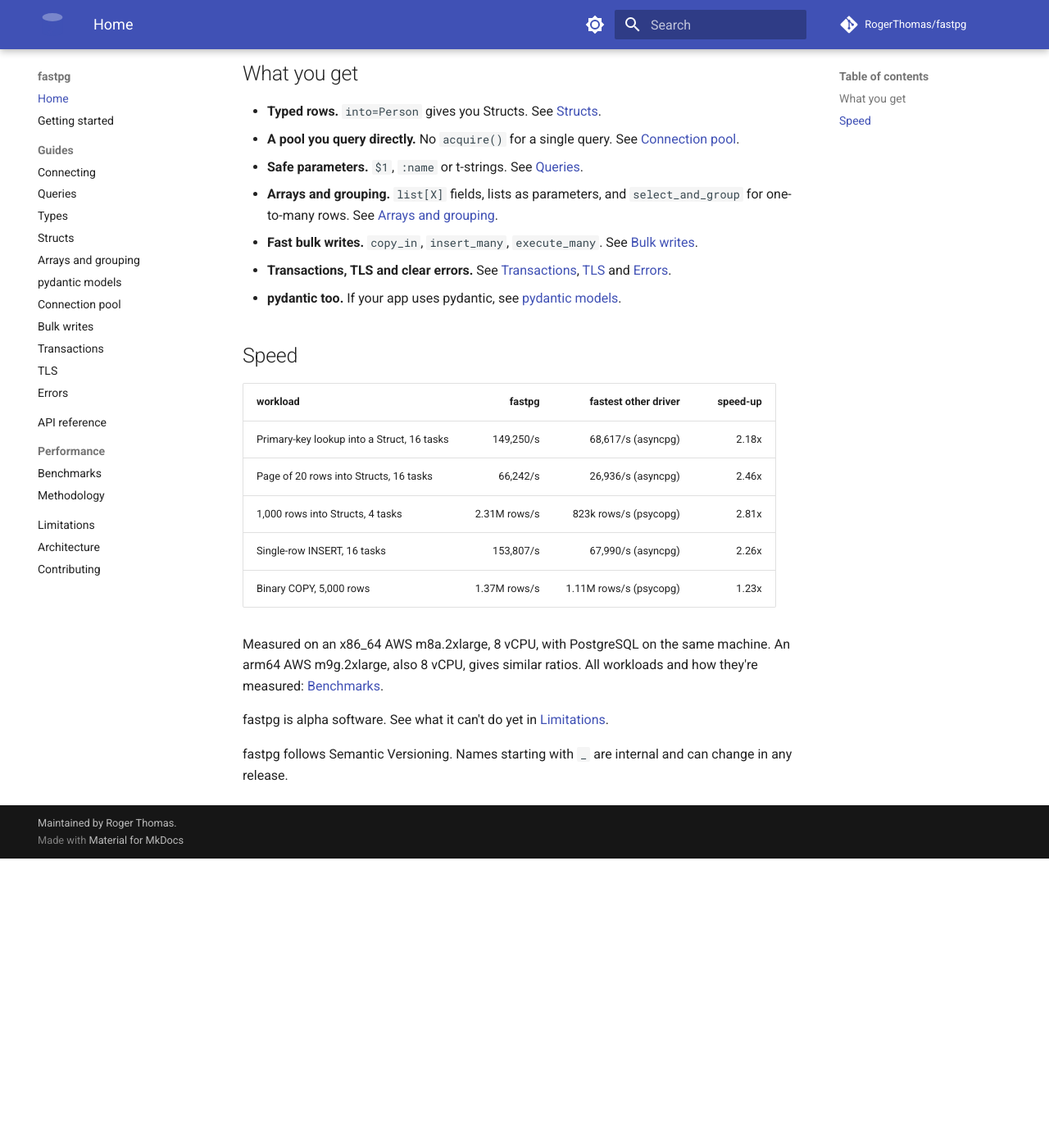
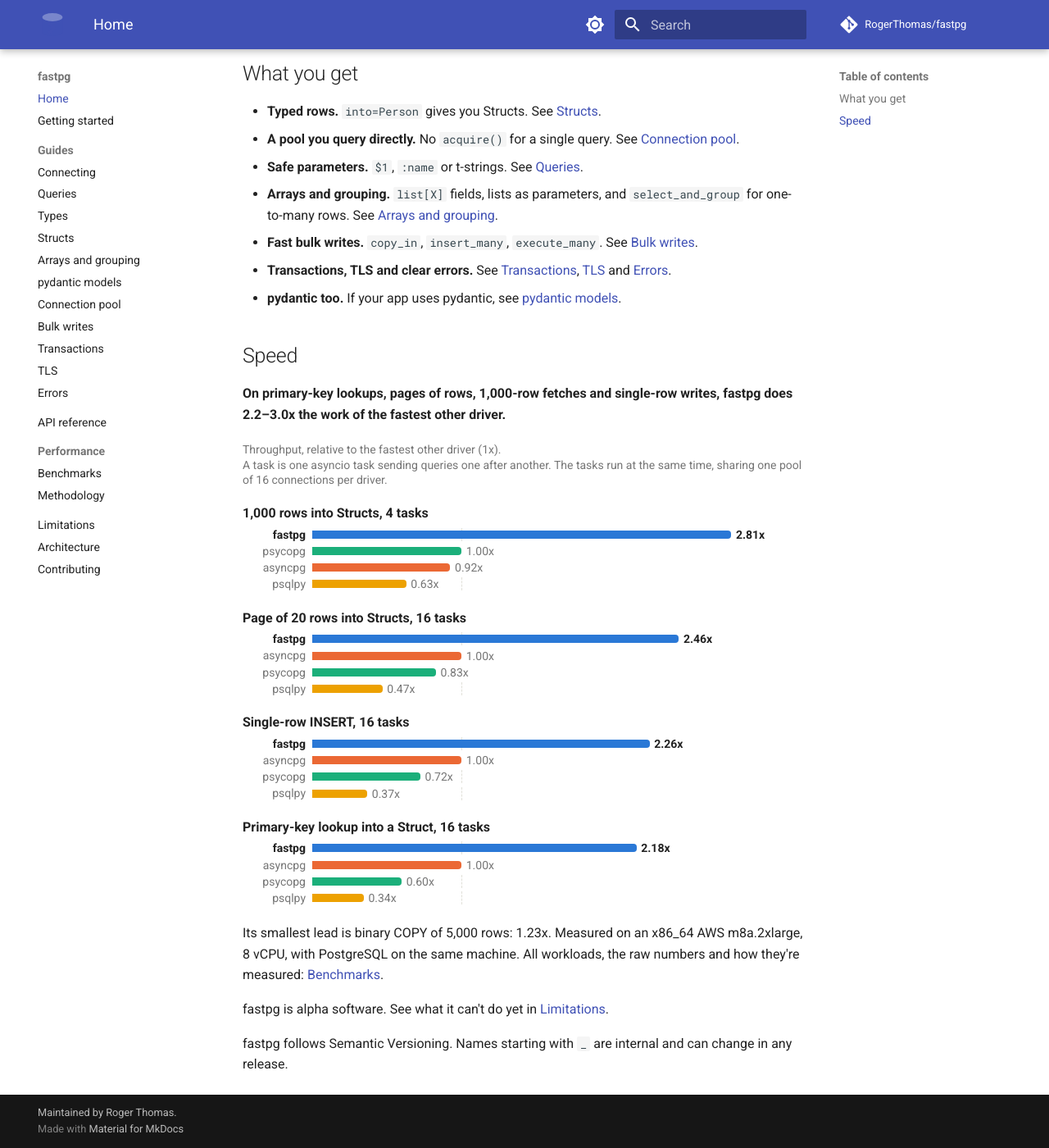
Before and after one commit to RogerThomas/fastpg, an MkDocs documentation site: the page built from docs/index.md, in a window 1280 px wide and 1400 px high, scrolled down 796 px. Shown: the whole window at 82% size. Built offline with MkDocs 1.6.1 and Material for MkDocs 9.7.7, drawn with Linux system fonts in a browser that asks for light colours; comment, search, counter and statistics services are not loaded; before the commit the page ends 1843 px from its top, so only the background shows below that.

Commit message:
docs: lead the home page's Speed section with the same chart as Benchmarks (#84)
The home page's Speed section now matches the Benchmarks page:

- the same bold headline: "On primary-key lookups, pages of rows,
1,000-row fetches and single-row writes, fastpg does 2.2–3.0x the work
of the fastest other driver.";
- the same bar chart, for four workloads, one for each kind the headline
names: 1,000 rows into Structs (2.81x), a page of 20 rows (2.46x),
single-row INSERT (2.26x) and a primary-key lookup into a Struct
(2.18x). Each driver has its own colour, the fastest is first, and every
bar has a label;
- then the smallest lead (binary COPY, 1.23x), the machine, and a link
to the Benchmarks page for every workload and the raw numbers.

`task bench-page -- <compare JSON>` now rebuilds both pages from one
run. Both use the same headline code, so they can't disagree. The
Benchmarks page's output is byte for byte the same.

```diff
--- a/Taskfile.yml
+++ b/Taskfile.yml
@@ -191,7 +191,7 @@
 
   bench-page:
     desc: >-
-      Rebuild the Benchmarks page's chart and table from a compare JSON
+      Rebuild the speed charts on the Benchmarks page and the home page from a compare JSON
       (`task bench-page -- <path>`)
     cmd: uv run yeet ./bench/perf_page.py {{.CLI_ARGS}}
 
--- a/docs/index.md
+++ b/docs/index.md
@@ -53,17 +53,48 @@
 
 ## Speed
 
-| workload | fastpg | fastest other driver | speed-up |
-|---|---:|---:|---:|
-| Primary-key lookup into a Struct, 16 tasks | 149,250/s | 68,617/s (asyncpg) | 2.18x |
-| Page of 20 rows into Structs, 16 tasks | 66,242/s | 26,936/s (asyncpg) | 2.46x |
-| 1,000 rows into Structs, 4 tasks | 2.31M rows/s | 823k rows/s (psycopg) | 2.81x |
-| Single-row INSERT, 16 tasks | 153,807/s | 67,990/s (asyncpg) | 2.26x |
-| Binary COPY, 5,000 rows | 1.37M rows/s | 1.11M rows/s (psycopg) | 1.23x |
+<!-- home-speed:start -->
 
+**On primary-key lookups, pages of rows, 1,000-row fetches and single-row writes, fastpg does 2.2–3.0x the work of the fastest other driver.**
+
+<div class="bench-chart" role="img" aria-label="Bar chart of throughput relative to the fastest other driver: fastpg does 2.18x to 2.81x on each of the four workloads.">
+  <div class="bench-axis">
+    Throughput, relative to the fastest other driver (1x).<br>
+    A task is one asyncio task sending queries one after another. The tasks run at the same time, sharing one pool of 16 connections per driver.
+  </div>
+  <div class="bench-group">
+    <div class="bench-caption">1,000 rows into Structs, 4 tasks</div>
+    <div class="bench-row bench-row--fastpg" title="fastpg: 2.31M rows/s (2.81x of psycopg)"><span class="bench-name">fastpg</span><span class="bench-track"><span class="bench-bar" style="width: 93.72%"><span class="bench-value">2.81x</span></span></span></div>
+    <div class="bench-row bench-row--psycopg" title="psycopg: 823k rows/s (0.36x of fastpg)"><span class="bench-name">psycopg</span><span class="bench-track"><span class="bench-bar" style="width: 33.33%"><span class="bench-value">1.00x</span></span></span></div>
+    <div class="bench-row bench-row--asyncpg" title="asyncpg: 761k rows/s (0.33x of fastpg)"><span class="bench-name">asyncpg</span><span class="bench-track"><span class="bench-bar" style="width: 30.82%"><span class="bench-value">0.92x</span></span></span></div>
+    <div class="bench-row bench-row--psqlpy" title="psqlpy: 518k rows/s (0.22x of fastpg)"><span class="bench-name">psqlpy</span><span class="bench-track"><span class="bench-bar" style="width: 20.97%"><span class="bench-value">0.63x</span></span></span></div>
+  </div>
+  <div class="bench-group">
+    <div class="bench-caption">Page of 20 rows into Structs, 16 tasks</div>
+    <div class="bench-row bench-row--fastpg" title="fastpg: 66,242 queries/s (2.46x of asyncpg)"><span class="bench-name">fastpg</span><span class="bench-track"><span class="bench-bar" style="width: 81.98%"><span class="bench-value">2.46x</span></span></span></div>
+    <div class="bench-row bench-row--asyncpg" title="asyncpg: 26,936 queries/s (0.41x of fastpg)"><span class="bench-name">asyncpg</span><span class="bench-track"><span class="bench-bar" style="width: 33.33%"><span class="bench-value">1.00x</span></span></span></div>
+    <div class="bench-row bench-row--psycopg" title="psycopg: 22,316 queries/s (0.34x of fastpg)"><span class="bench-name">psycopg</span><span class="bench-track"><span class="bench-bar" style="width: 27.62%"><span class="bench-value">0.83x</span></span></span></div>
+    <div class="bench-row bench-row--psqlpy" title="psqlpy: 12,644 queries/s (0.19x of fastpg)"><span class="bench-name">psqlpy</span><span class="bench-track"><span class="bench-bar" style="width: 15.65%"><span class="bench-value">0.47x</span></span></span></div>
+  </div>
+  <div class="bench-group">
+    <div class="bench-caption">Single-row INSERT, 16 tasks</div>
+    <div class="bench-row bench-row--fastpg" title="fastpg: 153,807 queries/s (2.26x of asyncpg)"><span class="bench-name">fastpg</span><span class="bench-track"><span class="bench-bar" style="width: 75.41%"><span class="bench-value">2.26x</span></span></span></div>
+    <div class="bench-row bench-row--asyncpg" title="asyncpg: 67,990 queries/s (0.44x of fastpg)"><span class="bench-name">asyncpg</span><span class="bench-track"><span class="bench-bar" style="width: 33.33%"><span class="bench-value">1.00x</span></span></span></div>
+    <div class="bench-row bench-row--psycopg" title="psycopg: 49,224 queries/s (0.32x of fastpg)"><span class="bench-name">psycopg</span><span class="bench-track"><span class="bench-bar" style="width: 24.13%"><span class="bench-value">0.72x</span></span></span></div>
+    <div class="bench-row bench-row--psqlpy" title="psqlpy: 24,988 queries/s (0.16x of fastpg)"><span class="bench-name">psqlpy</span><span class="bench-track"><span class="bench-bar" style="width: 12.25%"><span class="bench-value">0.37x</span></span></span></div>
+  </div>
+  <div class="bench-group">
+    <div class="bench-caption">Primary-key lookup into a Struct, 16 tasks</div>
+    <div class="bench-row bench-row--fastpg" title="fastpg: 149,250 queries/s (2.18x of asyncpg)"><span class="bench-name">fastpg</span><span class="bench-track"><span class="bench-bar" style="width: 72.50%"><span class="bench-value">2.18x</span></span></span></div>
+    <div class="bench-row bench-row--asyncpg" title="asyncpg: 68,617 queries/s (0.46x of fastpg)"><span class="bench-name">asyncpg</span><span class="bench-track"><span class="bench-bar" style="width: 33.33%"><span class="bench-value">1.00x</span></span></span></div>
+    <div class="bench-row bench-row--psycopg" title="psycopg: 41,043 queries/s (0.27x of fastpg)"><span class="bench-name">psycopg</span><span class="bench-track"><span class="bench-bar" style="width: 19.94%"><span class="bench-value">0.60x</span></span></span></div>
+    <div class="bench-row bench-row--psqlpy" title="psqlpy: 23,568 queries/s (0.16x of fastpg)"><span class="bench-name">psqlpy</span><span class="bench-track"><span class="bench-bar" style="width: 11.45%"><span class="bench-value">0.34x</span></span></span></div>
+  </div>
+</div>
+
+Its smallest lead is binary COPY of 5,000 rows: 1.23x.<!-- home-speed:end -->
 Measured on an x86_64 AWS m8a.2xlarge, 8 vCPU, with PostgreSQL on the same machine.
-An arm64 AWS m9g.2xlarge, also 8 vCPU, gives similar ratios.
-All workloads and how they're measured: [Benchmarks](performance.md).
+All workloads, the raw numbers and how they're measured: [Benchmarks](performance.md).
 
 fastpg is alpha software. See what it can't do yet in [Limitations](limitations.md).
 
```
Also changed, not shown: 1 other file.
